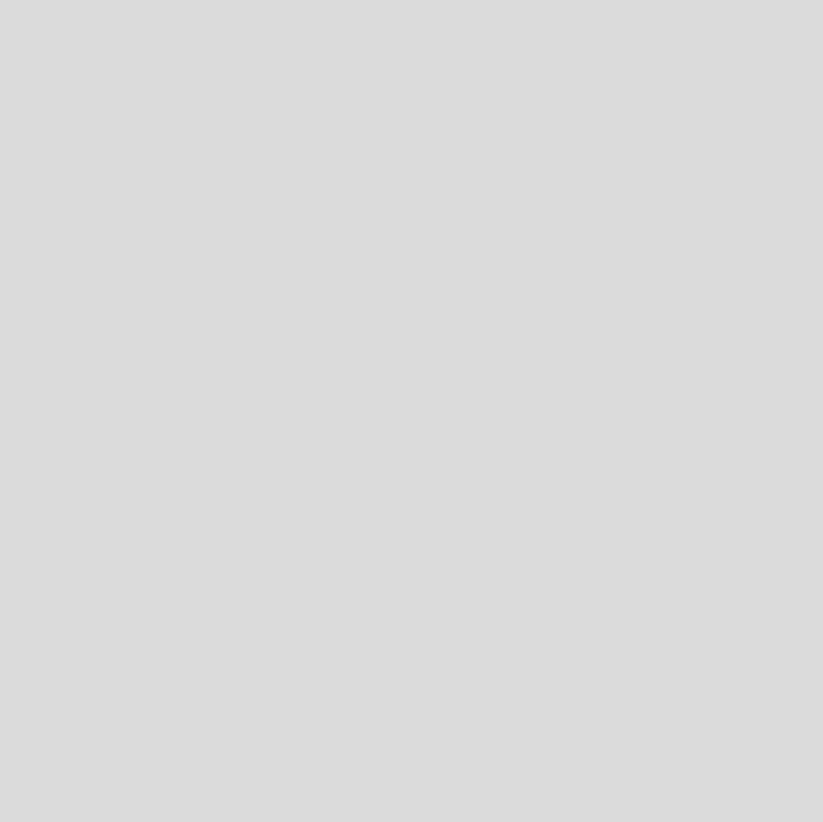
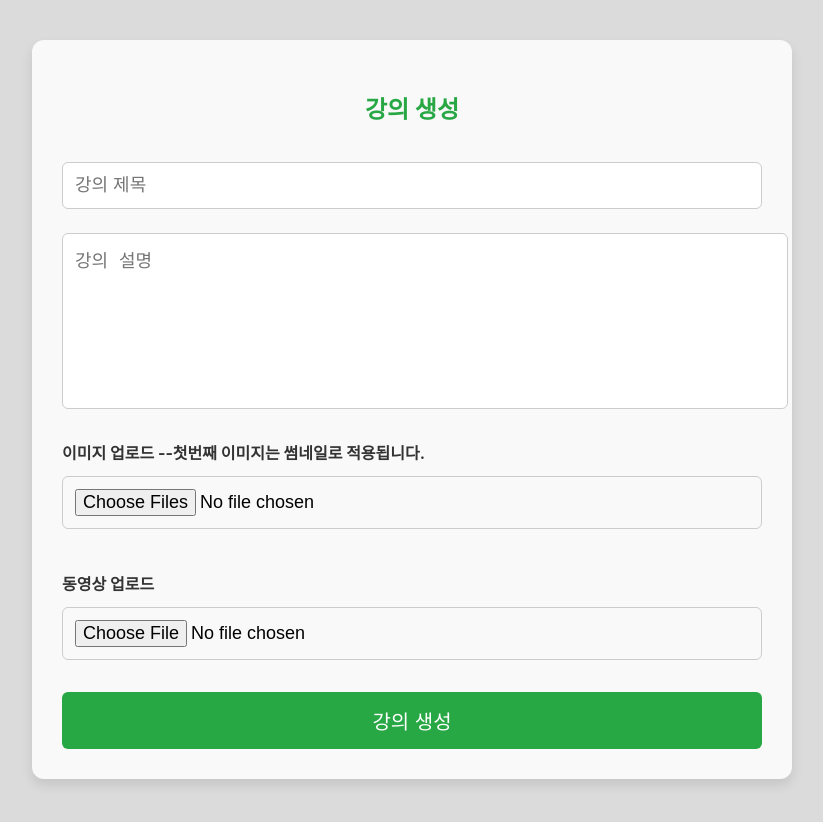
Before and after one commit to mingyeol1/lecture-f, a React (Create React App) app: page /boards/1/createlecture in a window 1280 px wide. Before the commit this address had no page. Shown: the top 822 px of the page, without its empty margins (228-1051 px from the left). Before the commit the page ends 800 px from the top, so only its background shows below. Built offline with nearby package versions, Linux system fonts and the light colour scheme.

Commit message:
create board

```diff
--- a/src/App.tsx
+++ b/src/App.tsx
@@ -8,6 +8,7 @@ import BoardList from './Board/BoardCreate';
 import MainPage from './Main/MainPage';
 import LectureBoard from './Lecture/LectureBoard';
 import LectureRead from './Lecture/LectureRead';
+import LectureCreate from './Lecture/LectureCreate';
 
 
 
@@ -19,10 +20,11 @@ function App() {
       <Route path='/signup'  element={<SignUp />}/>
       <Route path='/signin' element ={<SignIn />} />
       <Route path='/modify' element ={<Modify />} />
-      <Route path='/creatboard' element ={<BoardList />} />
+      <Route path='/createboard' element ={<BoardList />} />
       <Route path='/lectureboard/:boardId' element={<LectureBoard />} />
       <Route path='/boards/:boardId/lectures/:lectureId' element={<LectureRead />} />
       <Route path='/mainpage' element ={<MainPage />} />
+      <Route path='/boards/:boardId/createlecture' element={<LectureCreate />} />
 
 
 
--- a/src/Lecture/LectureBoard.css
+++ b/src/Lecture/LectureBoard.css
@@ -1,31 +1,104 @@
-.lecture-read-container {
+.lecture-board-container {
+  max-width: 1700px;
+  margin: 40px auto;
   padding: 20px;
-    max-width: 800px;
-    margin: 0 auto;
-    font-family: Arial, sans-serif;
+  text-align: center;
 }
 
 .lecture-title {
-    font-size: 2rem;
-    font-weight: bold;
+  font-size: 28px;
   color: #28a745;
-  }
-
-  .lecture-instructor {
-    font-size: 1.2rem;
-    color: #555;
-    margin: 10px 0;
-  }
-
-  .lecture-content {
-    font-size: 1rem;
-    color: #333;
   margin-bottom: 20px;
 }
 
-  .lecture-video {
+.lecture-grid {
+  display: grid;
+  grid-template-columns: repeat(5, 1fr); /* 한 줄에 5개씩 */
+  gap: 20px;
+  margin-top: 20px;
+}
+
+.lecture-card {
+  background: white;
+  border-radius: 10px;
+  overflow: hidden;
+  box-shadow: 0px 4px 8px rgba(0, 0, 0, 0.1);
+  cursor: pointer;
+  transition: transform 0.2s ease-in-out;
+  display: flex;
+  flex-direction: column;
+  height: 100%;
+}
+
+.lecture-card:hover {
+  transform: translateY(-5px);
+}
+
+.lecture-thumbnail {
   width: 100%;
+  height: 200px; /* 이미지 높이 조정 */
+  display: flex;
+  align-items: center;
+  justify-content: center;
+  background: #f3f3f3;
+  overflow: hidden;
+}
+
+.lecture-thumbnail img {
+  width: 100%;
+  height: 100%;
+  object-fit: cover; /* 이미지 비율 맞추기 */
+}
+
+.no-image {
+  width: 100%;
+  height: 100%;
+  display: flex;
+  align-items: center;
+  justify-content: center;
+  color: #777;
+  font-size: 18px;
+  font-weight: bold;
+  background: #ddd;
+}
+
+.lecture-card-title {
+  font-size: 14px; /* 제목 폰트 크기 줄이기 */
+  font-weight: bold;
+  padding: 5px 10px; /* padding 줄이기 */
+  color: #333;
+  flex-grow: 1; /* 제목이 길어질 경우를 대비해 유연하게 */
+}
+
+.lecture-card-instructor {
+  font-size: 12px; /* 강사 폰트 크기 줄이기 */
+  color: #666;
+  padding: px 20px; /* padding 줄이기 */
+}
+
+.lecture-rating {
+  font-size: 12px; /* 별점 폰트 크기 줄이기 */
+  color: #ffd700;
+  padding: 5px 10px; /* padding 줄이기 */
+  margin-bottom: 10px;
+}
+
+.pagination {
   margin-top: 20px;
-    border-radius: 8px;
-    border: 1px solid #ddd;
 }
+
+.pagination button {
+  padding: 8px 15px;
+  margin: 0 5px;
+  border: none;
+  background-color: #28a745;
+  color: white;
+  font-size: 16px;
+  border-radius: 5px;
+  cursor: pointer;
+}
+
+.pagination button:disabled {
+  background-color: #ccc;
+  cursor: not-allowed;
+}
--- a/src/Lecture/LectureBoard.tsx
+++ b/src/Lecture/LectureBoard.tsx
@@ -1,27 +1,23 @@
 import React, { useEffect, useState } from "react";
 import { authAxiosInstance } from "../config";
+import "./LectureBoard.css";
 import { useParams, useNavigate } from "react-router-dom";
 
 interface Lecture {
   id: number;
   title: string;
-  instructor: string;
+  uploaderNickname: string;
+  imagesUrl?: string[]; // 강의 이미지 URL
+  rating: number; // 강의 평점
+  createdAt: string; // 강의 생성일 (필수 추가)
 }
 
 const LectureBoard: React.FC = () => {
-  const { boardId } = useParams<{ boardId?: string }>();  // 🔹 boardId 가져오기
+  const { boardId } = useParams<{ boardId?: string }>();
   const navigate = useNavigate();
   const [lectures, setLectures] = useState<Lecture[]>([]);
   const [page, setPage] = useState(0);
   const [totalPages, setTotalPages] = useState(0);
-
-  useEffect(() => {
-    console.log("현재 boardId:", boardId); // 🔹 콘솔 로그로 boardId 확인
-
-    if (boardId) {
-      fetchLectures(page);
-    }
-  }, [page, boardId]);
 
   useEffect(() => {
     if (boardId) {
@@ -32,7 +28,10 @@ const LectureBoard: React.FC = () => {
   const fetchLectures = async (page: number) => {
     try {
       const response = await authAxiosInstance.get(`/boards/${boardId}/lectures/all?page=${page}&size=10`);
-      setLectures(response.data.content);
+      const sortedLectures = response.data.content.sort((a: Lecture, b: Lecture) => {
+        return new Date(b.createdAt).getTime() - new Date(a.createdAt).getTime(); // 최신순으로 정렬
+      });
+      setLectures(sortedLectures);
       setTotalPages(response.data.totalPages);
     } catch (error) {
       console.error("강의 목록을 불러오는 중 오류 발생:", error);
@@ -46,20 +45,35 @@ const LectureBoard: React.FC = () => {
   return (
     <div className="lecture-board-container">
       <h1 className="lecture-title">강의 목록</h1>
-      <ul className="lecture-list">
+      <div className="lecture-grid">
         {lectures.map((lecture) => (
-          <li key={lecture.id} className="lecture-item">
-            <a onClick={() => navigate(`/boards/${boardId}/lectures/${lecture.id}`)} className="lecture-link">
-              {lecture.title} - {lecture.instructor}
-            </a>
-          </li>
+          <div
+            key={lecture.id}
+            className="lecture-card"
+            onClick={() => navigate(`/boards/${boardId}/lectures/${lecture.id}`)}
+          >
+            <div className="lecture-thumbnail">
+              {lecture.imagesUrl && lecture.imagesUrl.length > 0 ? (
+                <img src={lecture.imagesUrl[0]} alt="썸네일" />
+              ) : (
+                <div className="no-image">No Image</div>
+              )}
+            </div>
+            <h3 className="lecture-card-title">{lecture.title}</h3>
+            <p className="lecture-card-instructor">{lecture.uploaderNickname}</p>
+            <div className="lecture-rating">
+              <span>⭐ {lecture.rating}</span>
+            </div>
+          </div>
         ))}
-      </ul>
+      </div>
       <div className="pagination">
         <button onClick={() => handlePageChange(page - 1)} disabled={page === 0}>
           이전
         </button>
-        <span>{page + 1} / {totalPages}</span>
+        <span>
+          {page + 1} / {totalPages}
+        </span>
         <button onClick={() => handlePageChange(page + 1)} disabled={page === totalPages - 1}>
           다음
         </button>
--- /dev/null
+++ b/src/Lecture/LectureCreate.css
@@ -0,0 +1,92 @@
+.lecture-create-container {
+  max-width: 700px; /* 크기 확대 */
+  margin: 40px auto;
+  padding: 30px;
+  background-color: #f9f9f9;
+  border-radius: 12px;
+  box-shadow: 0px 6px 12px rgba(0, 0, 0, 0.1);
+}
+
+h2 {
+  color: #28a745;
+  text-align: center;
+  margin-bottom: 25px;
+  font-size: 24px;
+}
+
+.lecture-input,
+.lecture-textarea,
+.lecture-file-input {
+  width: 100%;
+  padding: 12px;
+  margin: 12px 0;
+  border: 1px solid #ccc;
+  border-radius: 6px;
+  font-size: 18px; /* 폰트 크기 확대 */
+}
+
+.lecture-textarea {
+  height: 150px;
+  resize: none;
+}
+
+.file-label {
+  font-size: 16px;
+  font-weight: bold;
+  color: #333;
+  margin-top: 15px;
+  display: block;
+}
+
+.lecture-submit-button {
+  width: 100%;
+  padding: 14px;
+  background-color: #28a745;
+  color: white;
+  border: none;
+  border-radius: 6px;
+  font-size: 20px;
+  cursor: pointer;
+  margin-top: 20px;
+}
+
+.lecture-submit-button:hover {
+  background-color: #218838;
+}
+
+/* 이미지 미리보기 */
+.image-preview-container {
+  display: flex;
+  flex-wrap: wrap;
+  margin-top: 15px;
+  gap: 10px;
+}
+
+.image-preview {
+  position: relative;
+  width: 120px;
+  height: 120px;
+}
+
+.image-preview img {
+  width: 100%;
+  height: 100%;
+  border-radius: 6px;
+  border: 1px solid #ddd;
+  object-fit: cover;
+}
+
+.image-preview button {
+  position: absolute;
+  top: -6px;
+  right: -6px;
+  background: red;
+  color: white;
+  border: none;
+  border-radius: 50%;
+  width: 24px;
+  height: 24px;
+  cursor: pointer;
+  font-size: 16px;
+  font-weight: bold;
+}
--- /dev/null
+++ b/src/Lecture/LectureCreate.tsx
@@ -0,0 +1,121 @@
+import React, { useState } from "react";
+import { useParams } from "react-router-dom";
+import "./LectureCreate.css";
+import { authAxiosInstance } from "../config";
+
+const LectureCreate: React.FC = () => {
+  const { boardId } = useParams<{ boardId: string }>(); // URL에서 boardId 가져오기
+  const [title, setTitle] = useState("");
+  const [description, setDescription] = useState("");
+  const [images, setImages] = useState<File[]>([]);
+  const [video, setVideo] = useState<File | null>(null);
+
+  const handleImageChange = (event: React.ChangeEvent<HTMLInputElement>) => {
+    if (event.target.files) {
+      const fileList = Array.from(event.target.files);
+      setImages([...images, ...fileList]);
+    }
+  };
+
+  const handleVideoChange = (event: React.ChangeEvent<HTMLInputElement>) => {
+    if (event.target.files) {
+      setVideo(event.target.files[0]);
+    }
+  };
+
+  // 이미지 삭제 핸들러
+  const removeImage = (index: number) => {
+    setImages(images.filter((_, i) => i !== index));
+  };
+
+  const handleSubmit = async () => {
+    if (!title.trim() || !description.trim()) {
+      alert("제목과 설명을 입력해주세요.");
+      return;
+    }
+
+    if (!boardId) {
+      alert("게시판 정보가 없습니다.");
+      return;
+    }
+
+    const formData = new FormData();
+    formData.append("lecture", JSON.stringify({ title, description }));
+
+    images.forEach((image) => {
+      formData.append("images", image);
+    });
+
+    if (video) {
+      formData.append("video", video);
+    }
+
+    try {
+      await authAxiosInstance.post(`/boards/${boardId}/lectures/create`, formData, {
+        headers: { "Content-Type": "multipart/form-data" },
+      });
+      alert("강의가 성공적으로 생성되었습니다.");
+      setTitle("");
+      setDescription("");
+      setImages([]);
+      setVideo(null);
+    } catch (error) {
+      console.error("강의 생성 중 오류 발생:", error);
+      alert("강의 생성에 실패했습니다.");
+    }
+  };
+
+  return (
+    <div className="lecture-create-container">
+      <h2>강의 생성</h2>
+      <input
+        type="text"
+        placeholder="강의 제목"
+        value={title}
+        onChange={(e) => setTitle(e.target.value)}
+        className="lecture-input"
+      />
+      <textarea
+        placeholder="강의 설명"
+        value={description}
+        onChange={(e) => setDescription(e.target.value)}
+        className="lecture-textarea"
+      ></textarea>
+
+      {/* 이미지 업로드 */}
+      <label className="file-label">이미지 업로드 --첫번째 이미지는 썸네일로 적용됩니다.</label>
+      <input
+        type="file"
+        multiple
+        accept="image/*"
+        onChange={handleImageChange}
+        className="lecture-file-input"
+      />
+
+      {/* 이미지 미리보기 */}
+      <div className="image-preview-container">
+        {images.map((image, index) => (
+          <div key={index} className="image-preview">
+            <img src={URL.createObjectURL(image)} alt="preview" />
+            <button onClick={() => removeImage(index)}>✖</button>
+          </div>
+        ))}
+      </div>
+
+      {/* 동영상 업로드 */}
+      <label className="file-label">동영상 업로드</label>
+      <input
+        type="file"
+        accept="video/*"
+        onChange={handleVideoChange}
+        className="lecture-file-input"
+      />
+
+      <button onClick={handleSubmit} className="lecture-submit-button">
+        강의 생성
+      </button>
+    </div>
+  );
+};
+
+export default LectureCreate;
```
Lines whose indentation alone changed are shown as unchanged.
